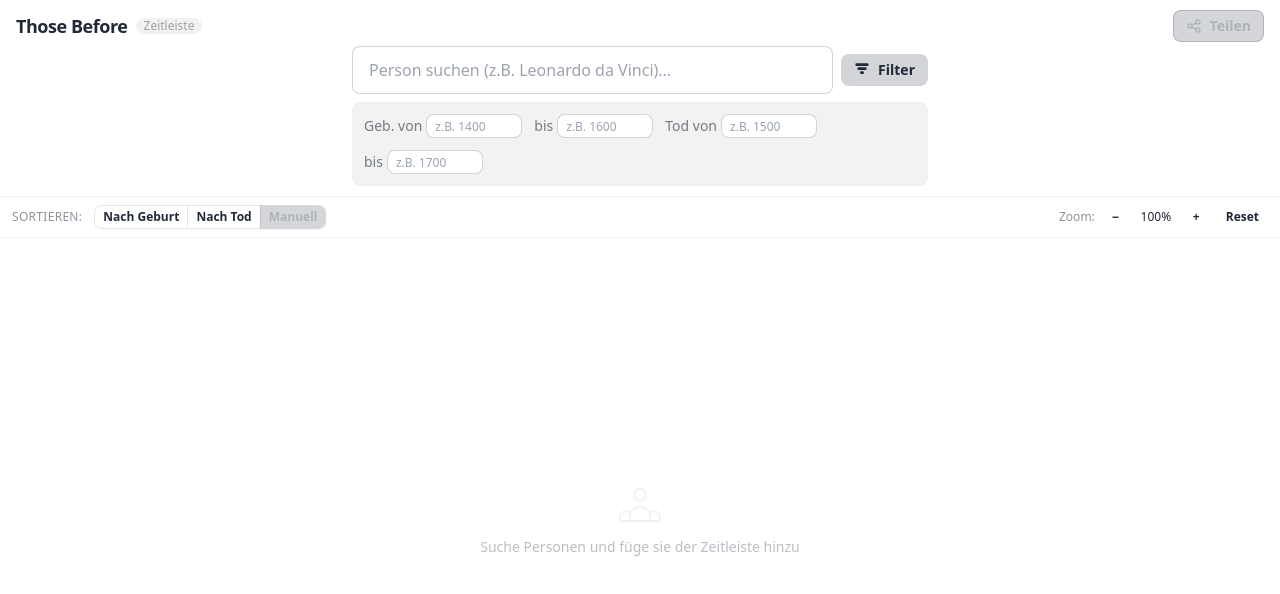
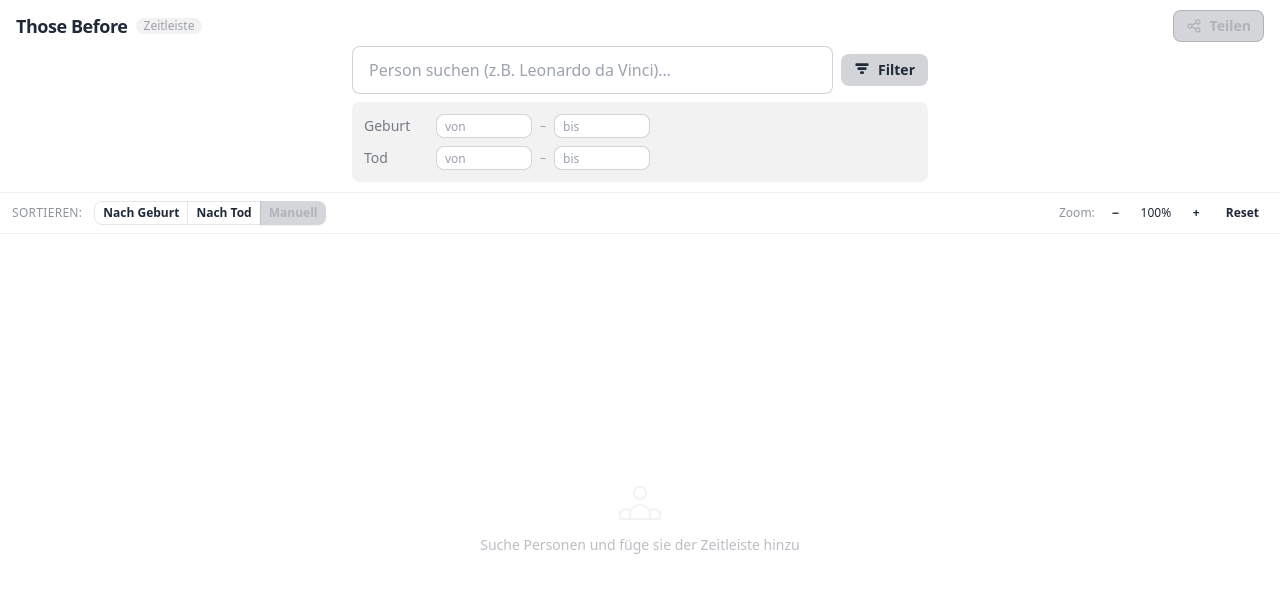
Before and after one commit to trytobesteady/thosebefore, a React (Vite) app: page / in a window 1280 px wide. Both pictures are taken after a click on the button "Filter". Shown: the top 594 px of the page. Built offline with nearby package versions, Linux system fonts and the light colour scheme.

Commit message:
Filter: birth and death each on separate row

```diff
--- a/src/components/SearchBar.jsx
+++ b/src/components/SearchBar.jsx
@@ -75,47 +75,43 @@
       </div>
 
       {showFilters && (
-        <div className="mt-2 p-3 bg-base-200 rounded-lg flex flex-wrap gap-3 text-sm">
-          <label className="flex items-center gap-1">
-            <span className="text-base-content/60 whitespace-nowrap">Geb. von</span>
+        <div className="mt-2 p-3 bg-base-200 rounded-lg flex flex-col gap-2 text-sm">
+          <div className="flex items-center gap-2">
+            <span className="text-base-content/60 w-16 shrink-0">Geburt</span>
             <input
               type="number"
               className="input input-bordered input-xs w-24"
-              placeholder="z.B. 1400"
+              placeholder="von"
               value={filters.birthYearMin}
               onChange={(e) => updateFilter("birthYearMin", e.target.value)}
             />
-          </label>
-          <label className="flex items-center gap-1">
-            <span className="text-base-content/60 whitespace-nowrap">bis</span>
+            <span className="text-base-content/40 text-xs">–</span>
             <input
               type="number"
               className="input input-bordered input-xs w-24"
-              placeholder="z.B. 1600"
+              placeholder="bis"
               value={filters.birthYearMax}
               onChange={(e) => updateFilter("birthYearMax", e.target.value)}
             />
-          </label>
-          <label className="flex items-center gap-1">
-            <span className="text-base-content/60 whitespace-nowrap">Tod von</span>
+          </div>
+          <div className="flex items-center gap-2">
+            <span className="text-base-content/60 w-16 shrink-0">Tod</span>
             <input
               type="number"
               className="input input-bordered input-xs w-24"
-              placeholder="z.B. 1500"
+              placeholder="von"
               value={filters.deathYearMin}
               onChange={(e) => updateFilter("deathYearMin", e.target.value)}
             />
-          </label>
-          <label className="flex items-center gap-1">
-            <span className="text-base-content/60 whitespace-nowrap">bis</span>
+            <span className="text-base-content/40 text-xs">–</span>
             <input
               type="number"
               className="input input-bordered input-xs w-24"
-              placeholder="z.B. 1700"
+              placeholder="bis"
               value={filters.deathYearMax}
               onChange={(e) => updateFilter("deathYearMax", e.target.value)}
             />
-          </label>
+          </div>
         </div>
       )}
 
```
